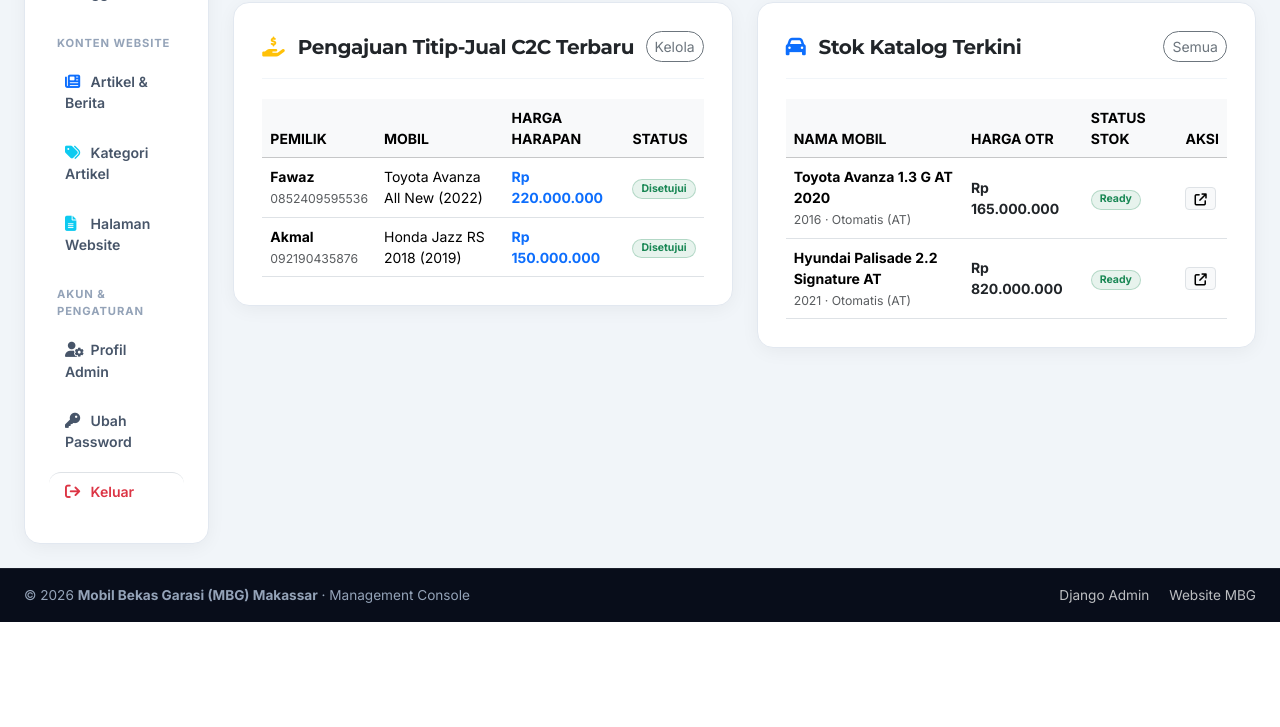
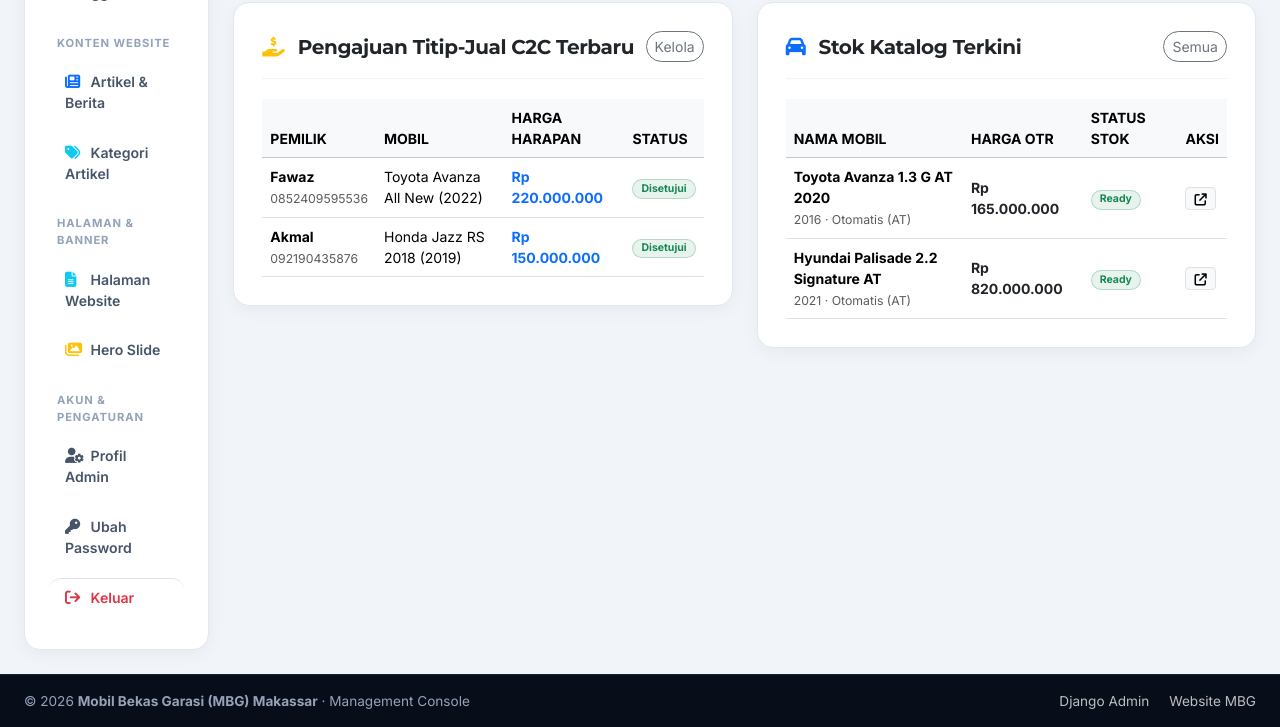
Before and after one commit to Akmalll45/E-commerce_MBG, a Django app: page /panel/ in a window 1280 px wide. Shown: the part 626-1353 px from the top of the page. Before the commit the page ends 1248 px from the top, so only its background shows below. Run offline with Django 5.2, Linux system fonts and the light colour scheme; a user stored in the database is signed in; data comes from the database, SQL or seed files in the repository; data that the repository does not hold is empty.

Commit message:
penyesuaian Sidebar admin

```diff
--- a/toko/templates/dashboard/admin/dashboard.html
+++ b/toko/templates/dashboard/admin/dashboard.html
@@ -308,8 +308,12 @@
                         <span><i class="fa-solid fa-tags text-info"></i> Kategori Artikel</span>
                     </a>
 
+                    <div class="side-section-title">Halaman &amp; Banner</div>
                     <a class="admin-side-item" href="{% url 'admin_halaman' %}">
                         <span><i class="fa-solid fa-file-lines text-info"></i> Halaman Website</span>
+                    </a>
+                    <a class="admin-side-item" href="{% url 'admin_hero' %}">
+                        <span><i class="fa-solid fa-images text-warning"></i> Hero Slide</span>
                     </a>
 
                     <div class="side-section-title">Akun & Pengaturan</div>
```
